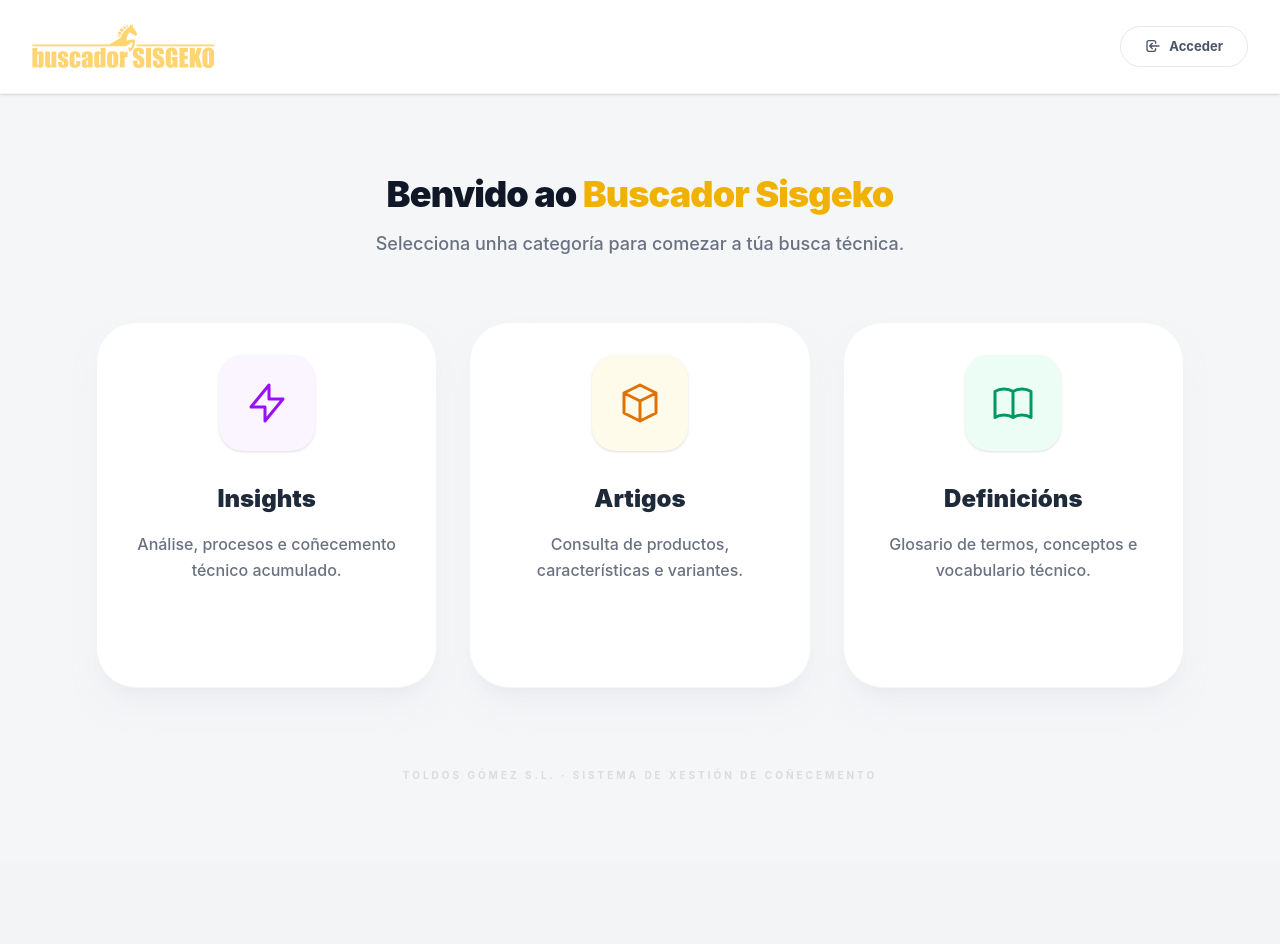
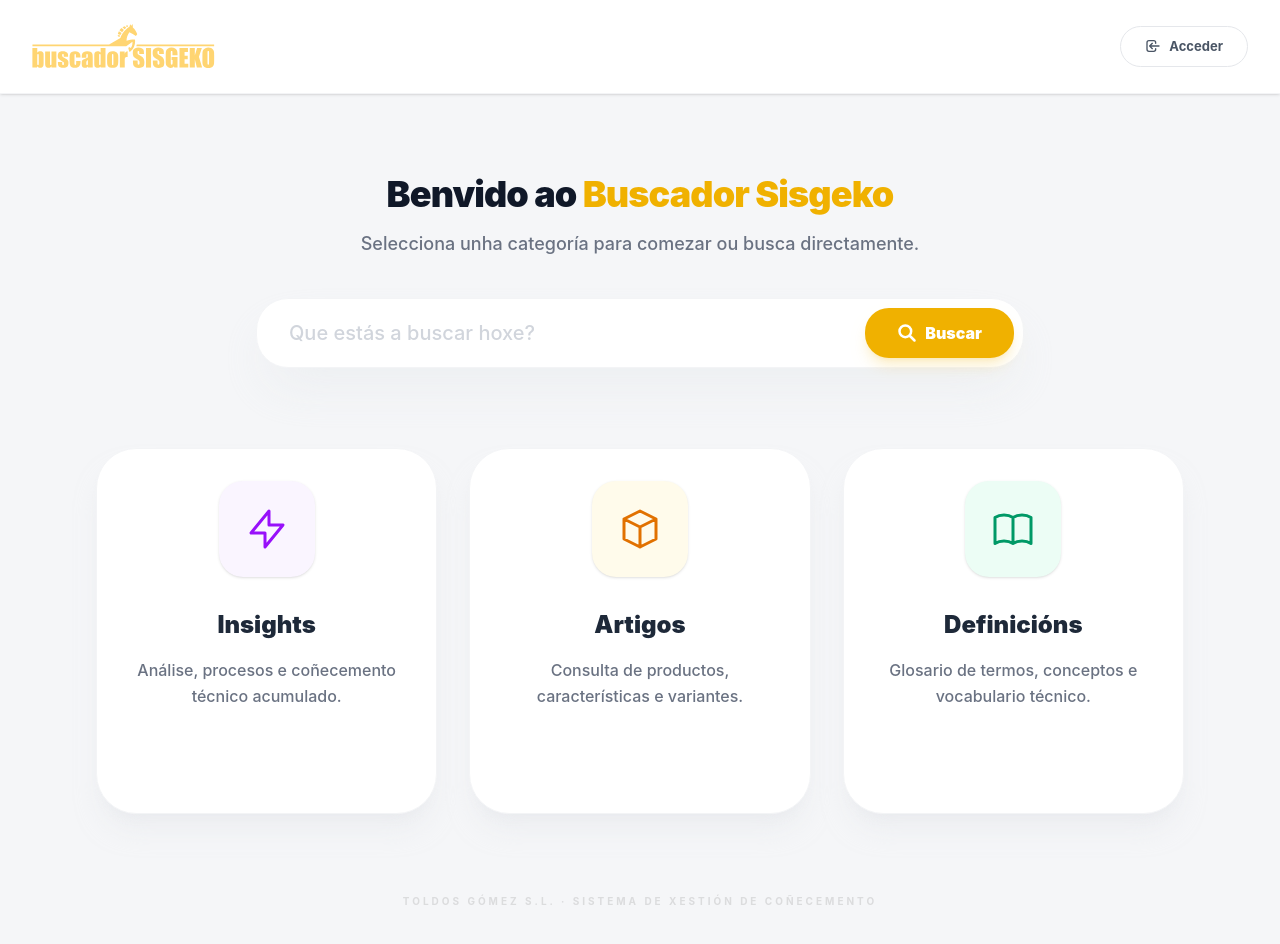
Before and after one commit to Ivan-Mourazos/buscador-sisgeko, a React (Vite) app in the folder frontend/: page / in a window 1280 px wide. Shown: the top 944 px of the page. Before the commit the page ends 863 px from the top, so only its background shows below. Built offline with nearby package versions, Linux system fonts and the light colour scheme.

Commit message:
Add Google-style search bar to Hero UI and fix transition logic

```diff
--- a/frontend/src/App.jsx
+++ b/frontend/src/App.jsx
@@ -143,7 +143,7 @@
   };
 
   const hasActiveFilters = query.trim() !== '' || Object.values(filters).some(arr => arr.length > 0);
-  const showHero = filters.categories.length === 0;
+  const showHero = filters.categories.length === 0 && query.trim() === '';
 
   // Filtrado local para asegurar consistencia
   const displayResults = results.filter(item => {
@@ -235,7 +235,12 @@
       </header>
 
       {showHero ? (
-        <CategorySelector onSelect={handleCategorySelect} />
+        <CategorySelector
+          onSelect={handleCategorySelect}
+          query={query}
+          onQueryChange={setQuery}
+          onSearch={handleSearch}
+        />
       ) : (
         <main className="max-w-7xl mx-auto px-8 py-10 flex flex-col lg:flex-row gap-12 items-start animate-sweep-in">
           <aside className="w-full lg:w-72 flex-shrink-0">
--- a/frontend/src/components/CategorySelector.jsx
+++ b/frontend/src/components/CategorySelector.jsx
@@ -1,7 +1,8 @@
 import React from 'react';
 
-const CategorySelector = ({ onSelect }) => {
+const CategorySelector = ({ onSelect, query, onQueryChange, onSearch }) => {
   const categories = [
+    // ... existing categories
     {
       id: 'insight',
       title: 'Insights',
@@ -45,13 +46,35 @@
 
   return (
     <div className="max-w-6xl mx-auto px-8 py-20 animate-fade-in">
-      <div className="text-center mb-16">
+      <div className="text-center mb-10">
         <h1 className="text-4xl font-black text-gray-900 mb-4 tracking-tight">
           Benvido ao <span className="text-yellow-500">Buscador Sisgeko</span>
         </h1>
         <p className="text-lg text-gray-500 max-w-2xl mx-auto font-medium">
-          Selecciona unha categoría para comezar a túa busca técnica.
+          Selecciona unha categoría para comezar ou busca directamente.
         </p>
+      </div>
+
+      {/* Google-style Search Bar */}
+      <div className="max-w-3xl mx-auto mb-20 animate-fade-in" style={{ animationDelay: '100ms' }}>
+        <form onSubmit={onSearch} className="relative group">
+          <input
+            type="text"
+            placeholder="Que estás a buscar hoxe?"
+            className="w-full pl-8 pr-32 py-5 bg-white border border-gray-100 rounded-[2rem] shadow-2xl shadow-gray-200/60 focus:ring-4 focus:ring-yellow-50 focus:border-yellow-400 focus:shadow-yellow-100/50 transition-all outline-none text-xl font-medium placeholder:text-gray-300 group-hover:border-gray-200"
+            value={query}
+            onChange={(e) => onQueryChange(e.target.value)}
+          />
+          <button
+            type="submit"
+            className="absolute right-2.5 top-2.5 bottom-2.5 px-8 bg-yellow-500 rounded-[1.5rem] text-white font-black shadow-lg shadow-yellow-500/20 hover:bg-yellow-600 transition-all flex items-center gap-2 active:scale-95"
+          >
+            <svg className="w-5 h-5" fill="none" viewBox="0 0 24 24" stroke="currentColor">
+              <path strokeLinecap="round" strokeLinejoin="round" strokeWidth={3} d="M21 21l-6-6m2-5a7 7 0 11-14 0 7 7 0 0114 0z" />
+            </svg>
+            Buscar
+          </button>
+        </form>
       </div>
 
       <div className="grid grid-cols-1 md:grid-cols-3 gap-8">
```
